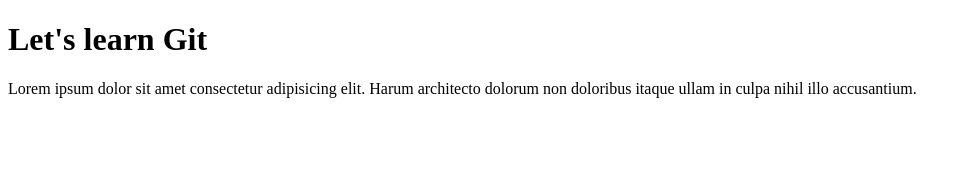
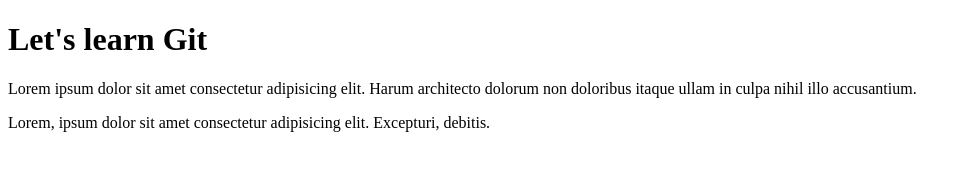
Before and after one commit to naimuddoulaOvi/stack-learner, a plain HTML site: page index.html in a window 1280 px wide. Shown: the whole page, without its empty margins (0-971 px from the left). Drawn offline with Linux system fonts and the light colour scheme.

Commit message:
css file added

```diff
--- a/index.html
+++ b/index.html
@@ -5,6 +5,7 @@
         <meta http-equiv="X-UA-Compatible" content="IE=edge" />
         <meta name="viewport" content="width=device-width, initial-scale=1.0" />
         <title>learning Git with Stack Learner</title>
+        <link rel="stylesheet" href="style.css" />
     </head>
     <body>
         <h1>Let's learn Git</h1>
@@ -13,5 +14,9 @@
             architecto dolorum non doloribus itaque ullam in culpa nihil illo
             accusantium.
         </p>
+        <p>
+            Lorem, ipsum dolor sit amet consectetur adipisicing elit. Excepturi,
+            debitis.
+        </p>
     </body>
 </html>
```
Also changed, not shown: style.css (added).
